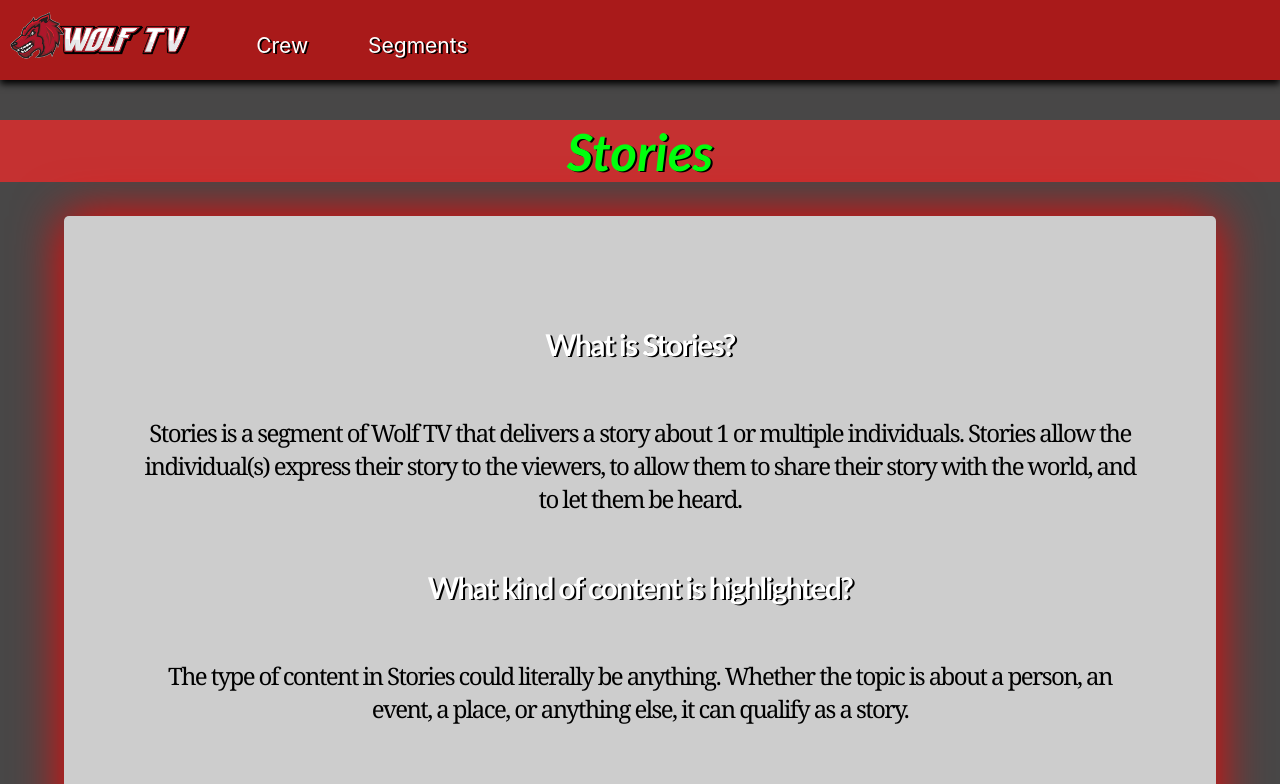
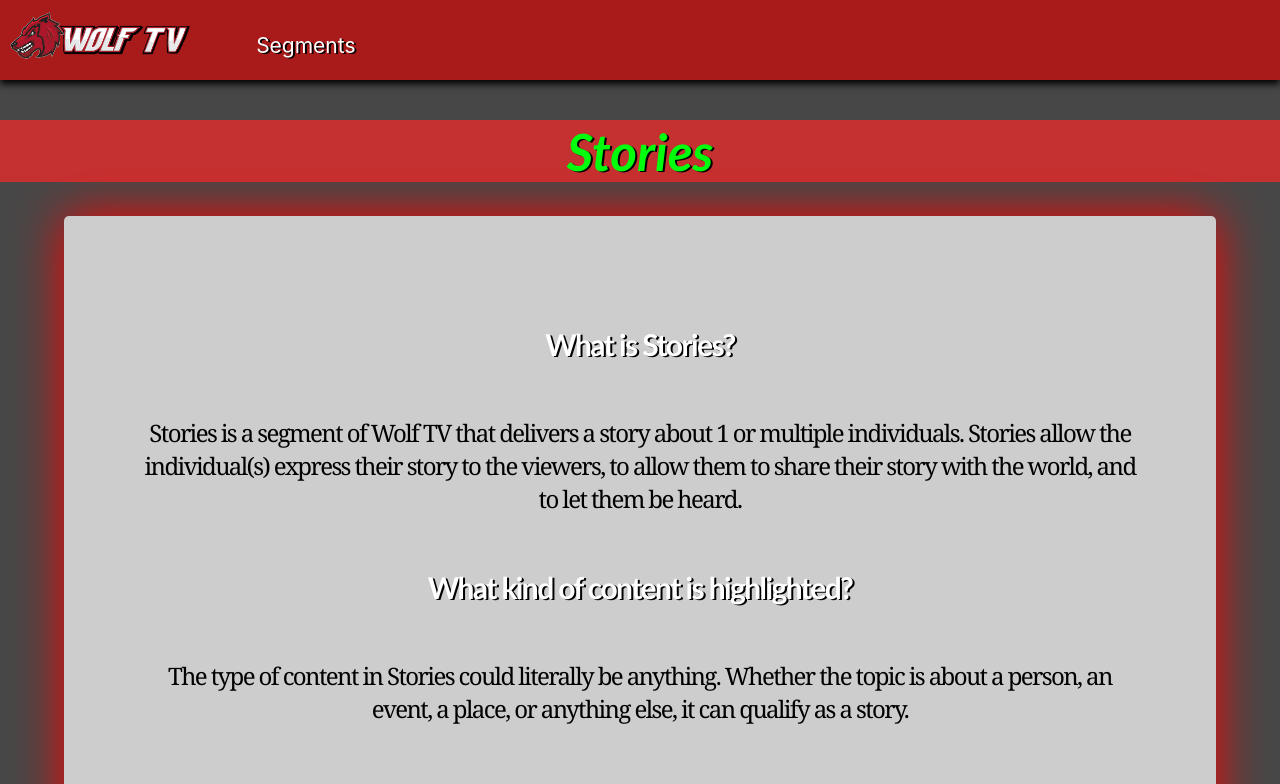
Before and after one commit to MarkE16/WolfTV, a React (Create React App) app: page /stories in a window 1280 px wide. Shown: the top 784 px of the page. Built offline with nearby package versions, Linux system fonts and the light colour scheme.

Commit message:
fixed where if not on home page, don't display crew on navigation

```diff
--- a/src/components/NavBar.js
+++ b/src/components/NavBar.js
@@ -1,13 +1,13 @@
 import React, { useEffect, useState } from 'react';
 import "../App.css";
-import { Link } from "react-router-dom";
+import { Link, useLocation } from "react-router-dom";
 import { GiHamburgerMenu } from "react-icons/gi";
 import { AiOutlineQuestion } from "react-icons/ai";
-import classNames from 'classnames';
 import { RiCloseLine } from 'react-icons/ri';
 
 function NavBar() {
   const [hamburgerOpen, setHamburgerOpen] = useState(false);
+  const location = useLocation().pathname;
 
 
   useEffect(() => {
@@ -36,7 +36,7 @@ function NavBar() {
           </Link>
         </div>
         <div className="header-items">
-          <a href="#crew"><li>Crew</li></a>
+          {location === "/" ? <a href="#crew"><li>Crew</li></a> : null}
           <div className='dropdown'>
             <a href='#segments'><li>Segments</li></a>
             <div className="dropdown-content" title='View segment'>
@@ -53,9 +53,9 @@ function NavBar() {
             </button>
             <div className="hamburger-menu" onClick={e => e.stopPropagation()}>
               <h2 className='subtitle'>Navigate</h2>
-              <a href='#crew'>
+              {location === "/" ? <a href='#crew'>
                 <button className="menuItem">Crew</button>
-              </a>
+              </a> : null}
               <Link to="/announcements">
                 <button className="menuItem">Announcements</button>
               </Link>
```
